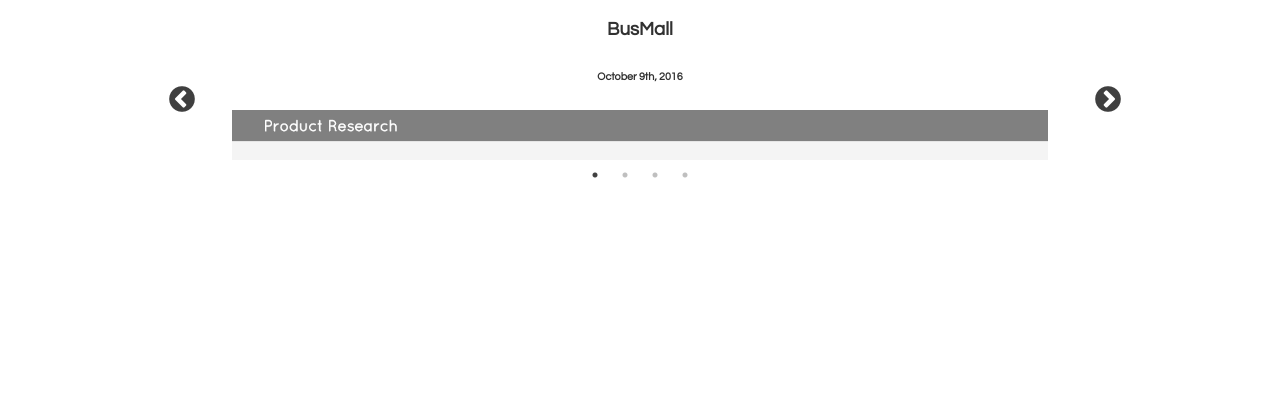
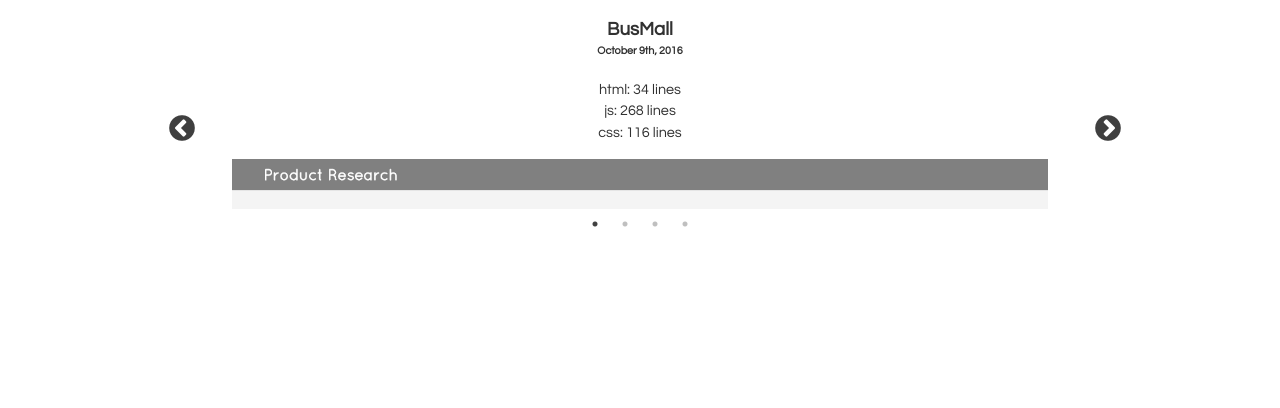
Before and after one commit to Jon-Bovi/portfolio, a plain HTML site: page index.html in a window 1280 px wide. Shown: the part 214-622 px from the top of the page. Drawn offline with nearby package versions, Linux system fonts and the light colour scheme; files whose address does not match are found by name.

Commit message:
add code stats to data

```diff
--- a/index.html
+++ b/index.html
@@ -15,6 +15,7 @@
       <div>
         <h3>{{title}}</h3>
         <h6>{{date}}</h6>
+        <section id="code-stats">{{{codehtml}}}</section>
         <figure>
           <img src="{{imgsrc}}" alt="" />
           <figcaption>{{{caption}}}</figcaption>
--- a/projects.json
+++ b/projects.json
@@ -4,26 +4,47 @@
     "imgsrc": "images/BusMall.png",
     "caption": "Product research quiz #marketing #<a target='_blank' href='https://jon-bovi.github.io/BusMall/'>BusMall</a>",
     "date": "October 9th, 2016",
-    "html": 34,
-    "js": 268,
-    "css": 116
+    "codehtml": "",
+    "code": {
+      "html": 34,
+      "js": 268,
+      "css": 116
+    }
   },
   {
     "title": "WhichBin",
     "imgsrc": "images/WhichBin.png",
     "caption": "Can\"t decide which bin to put your junk in? Ask <a target='_blank' href='https://jon-bovi.github.io/WhichBin/'>WhichBin™</a>!",
-    "date": "October 13th, 2016"
+    "date": "October 13th, 2016",
+    "codehtml": "",
+    "code": {
+      "html": 185,
+      "js": 420,
+      "css": 557
+    }
   },
   {
     "title": "Salmon Cookies",
     "imgsrc": "images/CookieSales.png",
     "caption": "One part company <a target='_blank' href='https://jon-bovi.github.io/CookieStand/'>homepage</a>, one part <a target='_blank' href='https://jon-bovi.github.io/CookieStand/sales.html'>backend sales tool</a>.",
-    "date": "October 2nd, 2016"
+    "date": "October 2nd, 2016",
+    "codehtml": "",
+    "code": {
+      "html": 126,
+      "js": 415,
+      "css": 445
+    }
   },
   {
     "title": "About Ford",
     "imgsrc": "images/AboutMe.png",
     "caption": "Resume, biography, and javascript alerts all in one <a target='_blank' href='https://jon-bovi.github.io/about_me/'>page</a>.",
-    "date": "October 2nd, 2016"
+    "date": "October 2nd, 2016",
+    "codehtml": "",
+    "code": {
+      "html": 73,
+      "js": 105,
+      "css": 85
+    }
   }
 ]
--- a/scripts/project.js
+++ b/scripts/project.js
@@ -1,10 +1,12 @@
 (function(module) {
 
   function Project(projObj) {
-    this.title = projObj.title;
-    this.imgsrc = projObj.imgsrc;
-    this.caption = projObj.caption;
-    this.date = projObj.date;
+    for (var key in projObj) {
+      this[key] = projObj[key];
+    }
+    for (var key in this.code) {
+      this.codehtml = this.codehtml + '<p>'+ key + ': ' + this.code[key] + ' lines</p>';
+    }
   };
 
   Project.projects = [];
@@ -39,20 +41,8 @@
           Project.loadAll(JSON.parse(localStorage.getItem('projectData')));
           viewController.renderProjects();
         }
-
       }
     });
-    // TODO
-      /* When our data is already in localStorage:
-      1. We can process and load it,
-      2. Then we can render the index page.  */
-      /* Without our localStorage in memory, we need to:
-      1. Retrieve our JSON file with $.getJSON
-      1.a Load our json data
-      1.b Store that data in localStorage so that we can skip the server call next time,
-      1.c And then render the index page.*/
-    console.log('Try fetch');
-
   };
 
   module.Project = Project;
--- a/styles/modules.css
+++ b/styles/modules.css
@@ -54,6 +54,18 @@
   text-align: center;
 }
 
+.project-carousel h6 {
+  position: relative;
+  top: -20px;
+  margin: 0 auto;
+}
+
+#code-stats p {
+  margin: 0 auto;
+  padding: 0;
+  font-size: .9em;
+}
+
 section#contact ul {
   text-align: center;
   margin: 20px auto;
```
